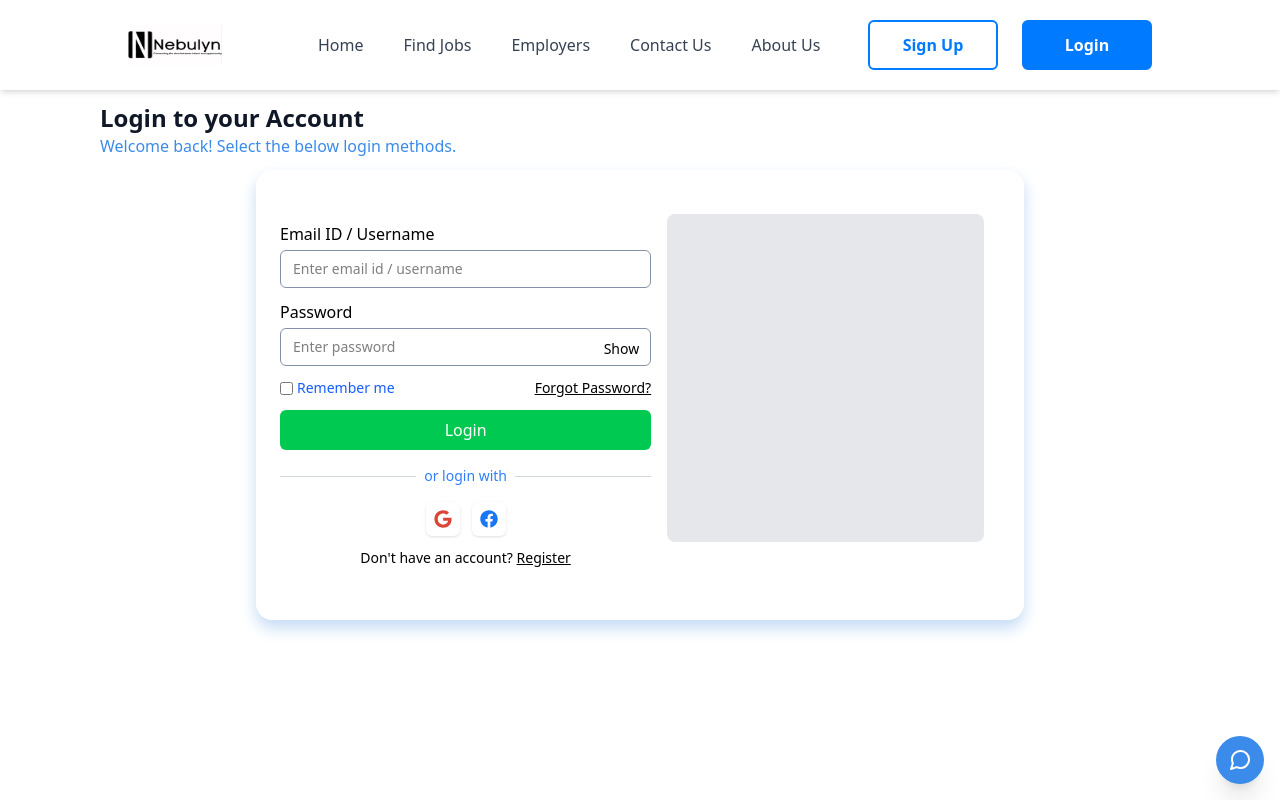
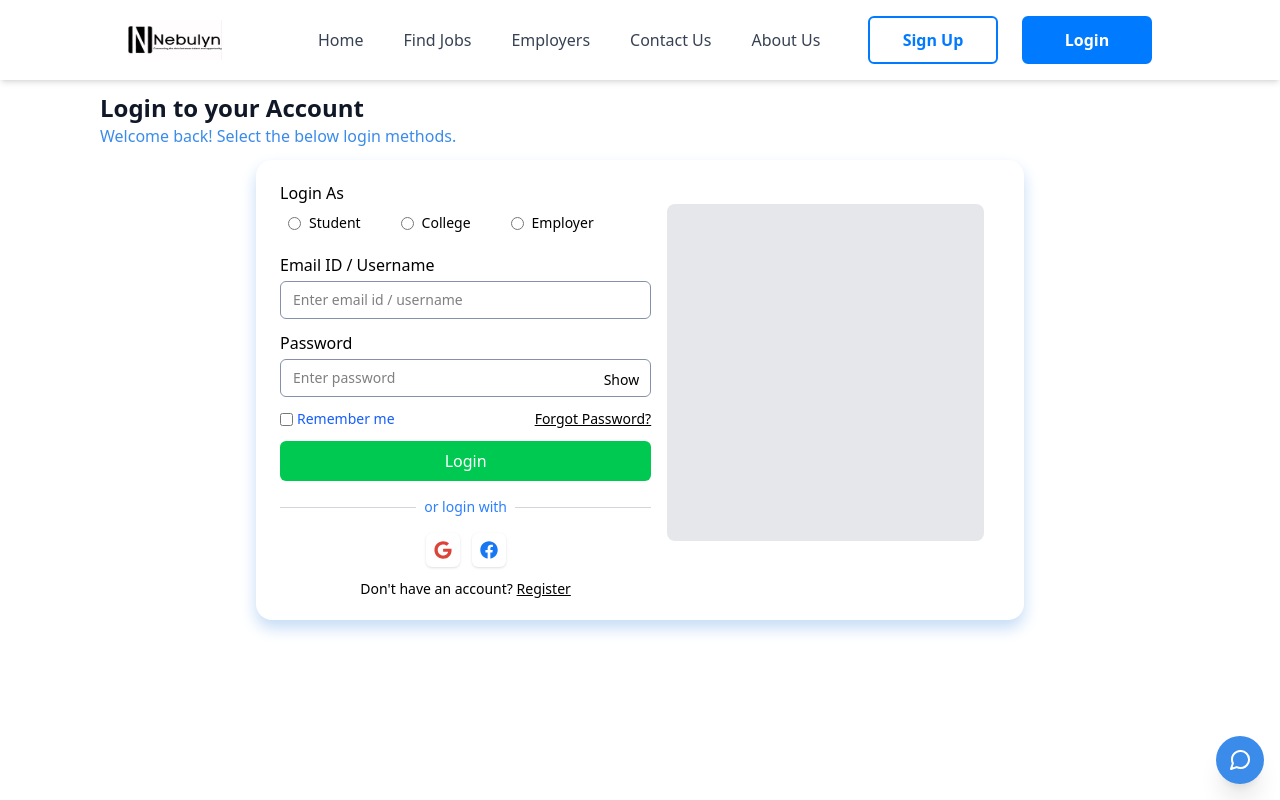
Before and after one commit to Nebulynmain/Nebulyn, a React (Vite) app in the folder frontend/: page /login in a window 1280 px wide. Built offline with nearby package versions, Linux system fonts and the light colour scheme.

Commit message:
College login and signup done (#22)

```diff
--- a/frontend/src/components/LandingPage/About.jsx
+++ b/frontend/src/components/LandingPage/About.jsx
@@ -21,14 +21,11 @@ import ChatBot from "./ChatBot";
 
 const About = () => {
   return (
-    <div className="min-h-screen bg-gradient-to-b from-blue-50 to-white">
+    <div className="min-h-screen ">
       <Navbar />
 
       {/* Hero Section - Enhanced with blue overlay for workspace image */}
       <div className="relative w-full h-[500px] bg-[#007AFF] overflow-hidden">
-        {/* Strong blue overlay - increase opacity for more blue */}
-        <div className="absolute inset-0 bg-[#007AFF] opacity-60 z-10"></div>
-
         {/* Add a gradient on top of blue for depth */}
         <div className="absolute inset-0 bg-gradient-to-r from-[#0055B3] to-[#007AFF] opacity-50 z-20"></div>
 
--- a/frontend/src/components/LandingPage/Login.jsx
+++ b/frontend/src/components/LandingPage/Login.jsx
@@ -1,19 +1,18 @@
 import React, { useEffect, useState } from "react";
 import Navbar from "./Navbar";
 import { Link, useNavigate } from "react-router-dom";
-import { FaGoogle, FaFacebook, FaLinkedin } from "react-icons/fa";
+import { FaGoogle, FaFacebook } from "react-icons/fa";
 import { GoogleOAuthProvider, GoogleLogin } from "@react-oauth/google";
 import { googleLogout, useGoogleLogin } from "@react-oauth/google";
-import FacebookLogin from "react-facebook-login-lite";
 import { API_URL } from "../../App";
 import ChatBot from "./ChatBot";
-// import { LinkedIn } from "react-linkedin-login-oauth2";
 
 const Login = () => {
   const [passwordVisible, setPasswordVisible] = useState(false);
   const [formData, setFormData] = useState({
     email: "",
     password: "",
+    userType: "", // Added userType here
   });
   const [rememberMe, setRememberMe] = useState(false);
   const [error, setError] = useState("");
@@ -37,7 +36,7 @@ const Login = () => {
     setLoading(true);
 
     // Basic validation
-    if (!formData.email || !formData.password) {
+    if (!formData.email || !formData.password || !formData.userType) {
       setError("All fields are required");
       setLoading(false);
       return;
@@ -50,7 +49,7 @@ const Login = () => {
           "Content-Type": "application/json",
         },
         body: JSON.stringify(formData),
-        credentials: "include", // Important for cookies
+        credentials: "include",
       });
 
       const data = await response.json();
@@ -61,10 +60,7 @@ const Login = () => {
         return;
       }
 
-      // Login successful - the backend already sets the cookie
       console.log("Login successful, redirecting to dashboard");
-
-      // Redirect to dashboard
       navigate("/dashboard");
     } catch (error) {
       console.error("Login error:", error);
@@ -74,15 +70,10 @@ const Login = () => {
     }
   };
 
-  // Replace these with your actual OAuth Client IDs
   const googleClientId =
     "69056251506-h4u9nd77t85ovk87ufa44jkudt6d5ske.apps.googleusercontent.com";
   const facebookAppId = "1004620114893019";
-  const linkedInClientId = "YOUR_LINKEDIN_CLIENT_ID";
 
-  // Google Sign-In Handler
-
-  // Facebook Sign-In Handler
   useEffect(() => {
     window.fbAsyncInit = function () {
       FB.init({
@@ -104,44 +95,6 @@ const Login = () => {
     })(document, "script", "facebook-jssdk");
   }, []);
 
-  // Facebook Login Handler
-  //   const facebookLogin = () => {
-  //     FB.login(
-  //       (response) => {
-  //         if (response.authResponse) {
-  //           console.log("Facebook User:", response);
-  //           FB.api("/me", { fields: "id,name,email,picture" }, (userInfo) => {
-  //             console.log("User Info:", userInfo);
-  //           });
-  //         } else {
-  //           console.log("User cancelled login or did not fully authorize.");
-  //         }
-  //       },
-  //       { scope: "public_profile,email" }
-  //     );
-  //   };
-  useEffect(() => {
-    window.fbAsyncInit = function () {
-      FB.init({
-        appId: facebookAppId,
-        cookie: true,
-        xfbml: true,
-        version: "v16.0",
-      });
-    };
-
-    (function (d, s, id) {
-      let js,
-        fjs = d.getElementsByTagName(s)[0];
-      if (d.getElementById(id)) return;
-      js = d.createElement(s);
-      js.id = id;
-      js.src = "https://connect.facebook.net/en_US/sdk.js";
-      fjs.parentNode.insertBefore(js, fjs);
-    })(document, "script", "facebook-jssdk");
-  }, []);
-
-  // Facebook Login Handler
   const facebookLogin = () => {
     FB.login(
       (response) => {
@@ -157,10 +110,7 @@ const Login = () => {
       { scope: "public_profile,email" }
     );
   };
-  // LinkedIn Sign-In Handler
-  const handleLinkedInSuccess = (response) => {
-    console.log("LinkedIn User:", response);
-  };
+
   const googleLogin = useGoogleLogin({
     onSuccess: (response) => console.log("Google Login Success:", response),
     onError: () => console.log("Google Login Failed"),
@@ -180,7 +130,7 @@ const Login = () => {
       <ChatBot />
       <div className="flex items-center justify-center">
         <div
-          className="bg-white p-8 rounded-2xl w-full max-w-3xl flex h-[450px] shadow-lg"
+          className="bg-white p-8 rounded-2xl w-full max-w-3xl flex h-[460px] shadow-lg"
           style={{ boxShadow: "0px 8px 16px #C4DBF6" }}
         >
           {/* Left Side (Login Form) */}
@@ -191,6 +141,46 @@ const Login = () => {
               </div>
             )}
             <form onSubmit={handleLogin}>
+              {/* User Type */}
+              <label className="block text-base font-medium text-black-700 mb-1">
+                Login As
+              </label>
+              <div className="flex space-x-6 mb-4 text-sm">
+                <label className="flex items-center space-x-2 px-2 py-1 rounded-md cursor-pointer">
+                  <input
+                    type="radio"
+                    name="userType"
+                    value="student"
+                    className="cursor-pointer"
+                    checked={formData.userType === "student"}
+                    onChange={handleInputChange}
+                  />
+                  <span>Student</span>
+                </label>
+                <label className="flex items-center space-x-2 px-2 py-1 rounded-md cursor-pointer">
+                  <input
+                    type="radio"
+                    name="userType"
+                    value="college"
+                    className="cursor-pointer"
+                    checked={formData.userType === "college"}
+                    onChange={handleInputChange}
+                  />
+                  <span>College</span>
+                </label>
+                <label className="flex items-center space-x-2 px-2 py-1 rounded-md cursor-pointer">
+                  <input
+                    type="radio"
+                    name="userType"
+                    value="employer"
+                    className="cursor-pointer"
+                    checked={formData.userType === "employer"}
+                    onChange={handleInputChange}
+                  />
+                  <span>Employer</span>
+                </label>
+              </div>
+
               <label className="block text-base font-medium text-black-700">
                 Email ID / Username
               </label>
@@ -230,8 +220,8 @@ const Login = () => {
                     type="checkbox"
                     checked={rememberMe}
                     onChange={() => setRememberMe(!rememberMe)}
-                    className="mr-1"
-                  />{" "}
+                    className="mr-1 cursor-pointer"
+                  />
                   Remember me
                 </label>
                 <a href="#" className="text-sm text-black-600 underline">
@@ -255,10 +245,16 @@ const Login = () => {
             </div>
 
             <div className="flex justify-center space-x-3">
-              <button className="p-2 rounded-md shadow bg-white cursor-pointer">
+              <button
+                className="p-2 rounded-md shadow bg-white cursor-pointer"
+                onClick={() => googleLogin()}
+              >
                 <FaGoogle size={18} color="#DB4437" />
               </button>
-              <button className="p-2 rounded-md shadow bg-white cursor-pointer">
+              <button
+                className="p-2 rounded-md shadow bg-white cursor-pointer"
+                onClick={facebookLogin}
+              >
                 <FaFacebook size={18} color="#1877F2" />
               </button>
             </div>
--- a/frontend/src/components/LandingPage/Navbar.jsx
+++ b/frontend/src/components/LandingPage/Navbar.jsx
@@ -14,7 +14,7 @@ const Navbar = () => {
   ];
 
   return (
-    <nav className="flex justify-between items-center px-32 py-5 shadow-md">
+    <nav className="flex justify-between items-center px-32 py-4 shadow-md">
       <div className="flex items-center">
         <img src={logo} alt="Logo" className="h-10 mr-12" />
       </div>
@@ -39,13 +39,13 @@ const Navbar = () => {
       <div className="flex space-x-6">
         <Link
           to="/signup"
-          className="w-[130px] h-[50px] flex items-center justify-center border-2 border-[#007AFF] text-[#007AFF] font-semibold rounded-md"
+          className="w-[130px] h-[48px] flex items-center justify-center border-2 border-[#007AFF] text-[#007AFF] font-semibold rounded-md"
         >
           Sign Up
         </Link>
         <Link
           to="/login"
-          className="w-[130px] h-[50px] flex items-center justify-center border-2 border-[#007AFF] bg-[#007AFF] text-white font-semibold rounded-md"
+          className="w-[130px] h-[48px] flex items-center justify-center border-2 border-[#007AFF] bg-[#007AFF] text-white font-semibold rounded-md"
         >
           Login
         </Link>
--- a/frontend/src/components/LandingPage/SignUp.jsx
+++ b/frontend/src/components/LandingPage/SignUp.jsx
@@ -1,15 +1,15 @@
-import React from "react";
-import Navbar from "./Navbar";
-import { useState } from "react";
+import React, { useState } from "react";
 import { Link, useNavigate } from "react-router-dom";
 import { FaGoogle, FaFacebook, FaLinkedin } from "react-icons/fa";
+import Navbar from "./Navbar";
+import ChatBot from "./ChatBot";
 import { API_URL } from "../../App";
-import ChatBot from "./ChatBot";
 
 const SignUp = () => {
   const [passwordVisible, setPasswordVisible] = useState(false);
   const [confirmPasswordVisible, setConfirmPasswordVisible] = useState(false);
   const [formData, setFormData] = useState({
+    userType: "",
     fullName: "",
     userName: "",
     email: "",
@@ -22,7 +22,6 @@ const SignUp = () => {
 
   const navigate = useNavigate();
 
-  // Handle form input changes
   const handleInputChange = (e) => {
     const { name, value } = e.target;
     setFormData({
@@ -31,14 +30,13 @@ const SignUp = () => {
     });
   };
 
-  // Handle signup form submission
   const handleSignUp = async (e) => {
     e.preventDefault();
     setError("");
     setLoading(true);
 
-    // Basic validation
     if (
+      !formData.userType ||
       !formData.fullName ||
       !formData.userName ||
       !formData.email ||
@@ -73,10 +71,6 @@ const SignUp = () => {
         return;
       }
 
-      // Registration successful
-      console.log("Registration successful, redirecting to login page");
-
-      // Redirect to login
       navigate("/login");
     } catch (error) {
       console.error("Registration error:", error);
@@ -96,17 +90,58 @@ const SignUp = () => {
         </p>
         <div className="flex min-h-screen items-center justify-center">
           <div
-            className="bg-white p-6 rounded-2xl w-full max-w-3xl flex h-[650px] shadow-lg mt-3"
+            className="bg-white p-6 rounded-2xl w-full max-w-3xl flex h-[700px] shadow-lg mt-3"
             style={{ boxShadow: "0px 6px 12px #C4DBF6" }}
           >
-            {/* Left Side (Signup Form) */}
+            {/* Left Side (Form) */}
             <div className="w-[60%] pr-4 p-3 flex flex-col justify-center -ml-2">
               {error && (
                 <div className="bg-red-100 text-red-800 p-2 mb-3 rounded text-sm">
                   {error}
                 </div>
               )}
+
               <form onSubmit={handleSignUp}>
+                {/* User Type */}
+                <label className="block text-md font-medium text-gray-800 mb-1">
+                  Register As
+                </label>
+                <div className="flex space-x-6 mb-4 text-sm">
+                  <label className="flex items-center space-x-2 px-2 py-1 rounded-md cursor-pointer">
+                    <input
+                      type="radio"
+                      name="userType"
+                      value="student"
+                      className="cursor-pointer"
+                      checked={formData.userType === "student"}
+                      onChange={handleInputChange}
+                    />
+                    <span>Student</span>
+                  </label>
+                  <label className="flex items-center space-x-2 px-2 py-1 rounded-md cursor-pointer">
+                    <input
+                      type="radio"
+                      name="userType"
+                      value="college"
+                      className="cursor-pointer"
+                      checked={formData.userType === "college"}
+                      onChange={handleInputChange}
+                    />
+                    <span>College</span>
+                  </label>
+                  <label className="flex items-center space-x-2 px-2 py-1 rounded-md cursor-pointer">
+                    <input
+                      type="radio"
+                      name="userType"
+                      value="employer"
+                      className="cursor-pointer"
+                      checked={formData.userType === "employer"}
+                      onChange={handleInputChange}
+                    />
+                    <span>Employer</span>
+                  </label>
+                </div>
+
                 {/* Full Name */}
                 <label className="block text-md font-medium text-gray-800">
                   Full Name
@@ -192,6 +227,7 @@ const SignUp = () => {
                   </button>
                 </div>
 
+                {/* Remember Me */}
                 <div className="flex items-center justify-between mt-3">
                   <label className="flex items-center text-sm text-blue-600">
                     <input
@@ -204,6 +240,7 @@ const SignUp = () => {
                   </label>
                 </div>
 
+                {/* Submit Button */}
                 <button
                   type="submit"
                   disabled={loading}
@@ -213,6 +250,7 @@ const SignUp = () => {
                 </button>
               </form>
 
+              {/* Social Sign Up */}
               <div className="flex items-center my-3">
                 <hr className="flex-grow border-t border-gray-300" />
                 <span className="px-2 text-blue-500 text-sm">
```
